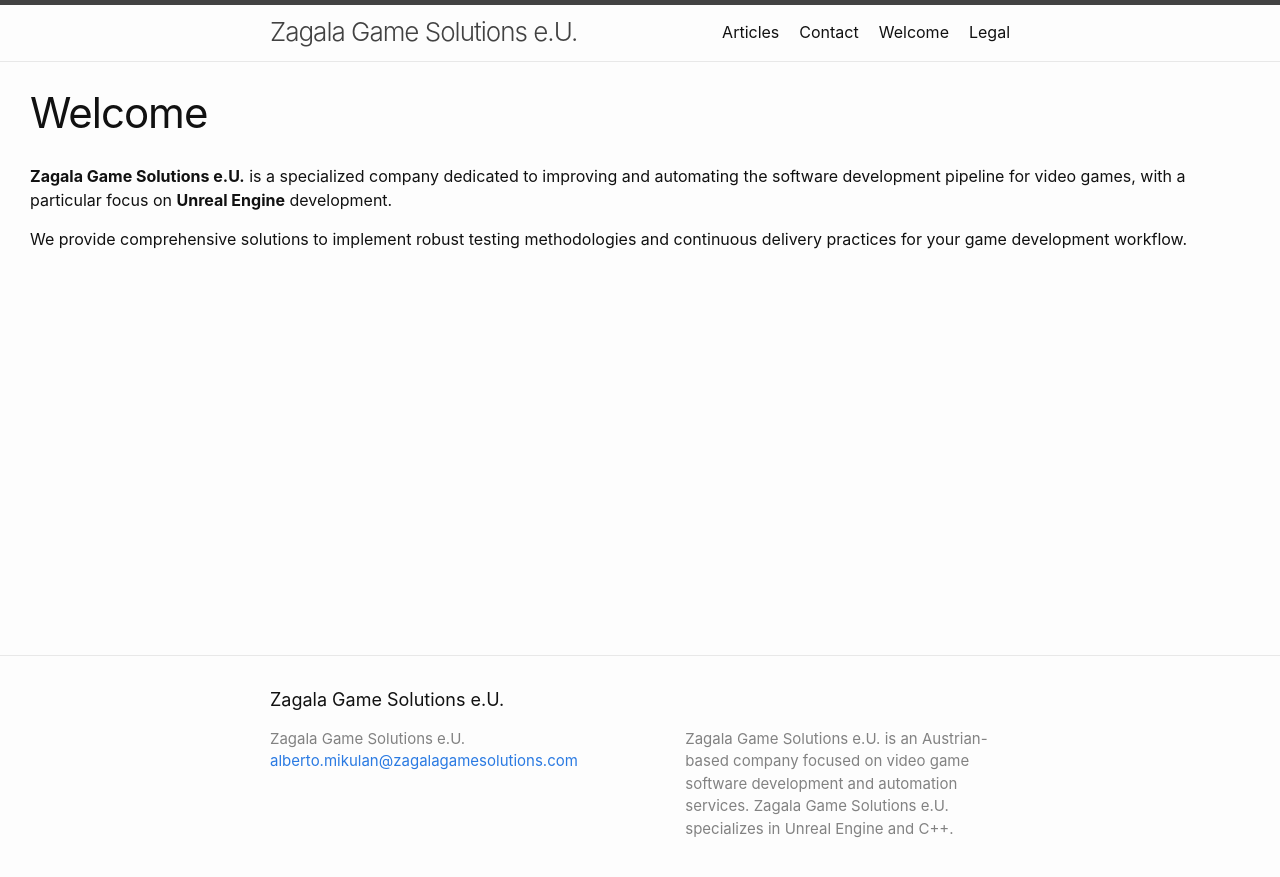
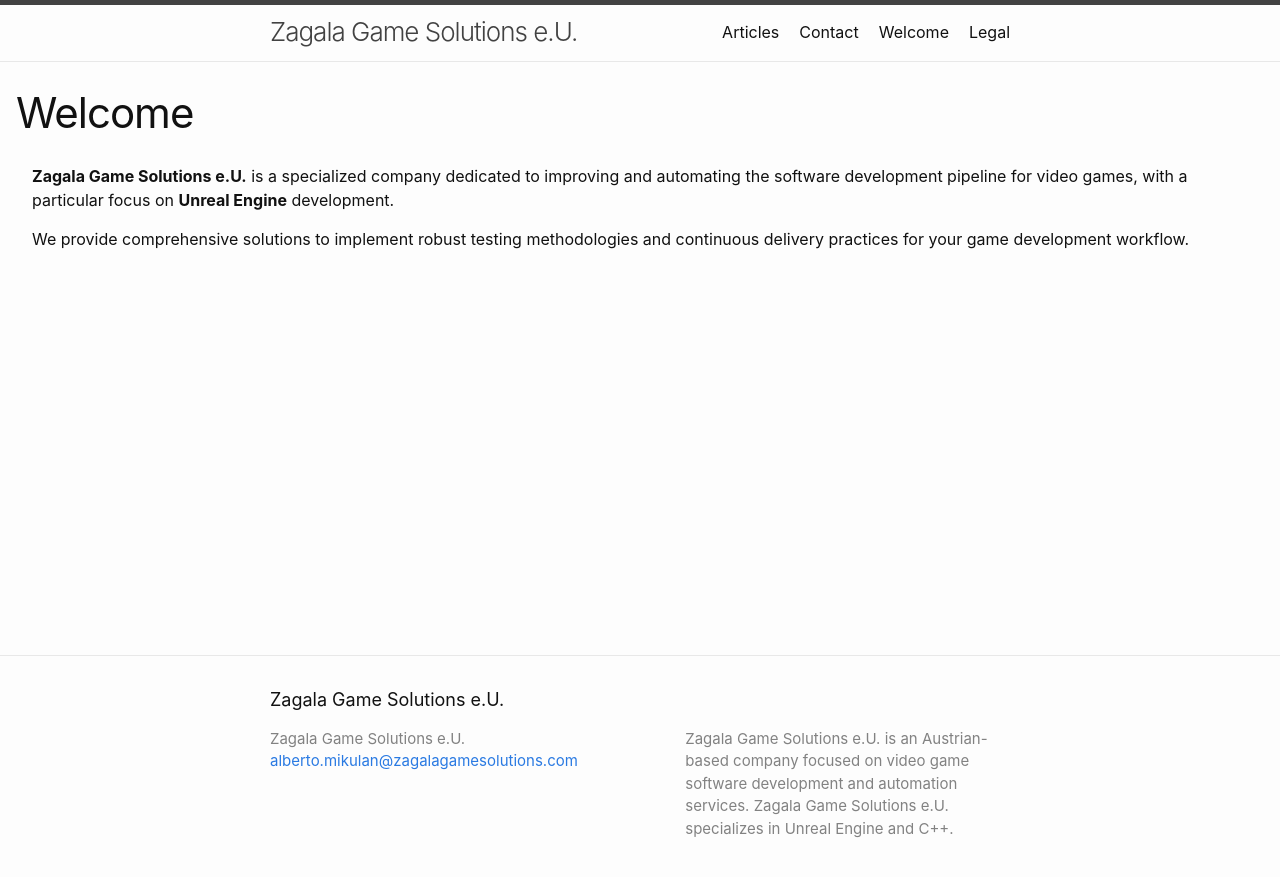
Before and after one commit to zagalagamesolutions/zagalagamesolutions.github.io, a Jekyll site: the page built from index.markdown, in a window 1280 px wide. Shown: the top 877 px of the page. Built offline with Jekyll 4.4.1, drawn with Linux system fonts in a browser that asks for light colours.

Commit message:
Update layouts content width to adapt to mobile/desktop.

```diff
--- a/_layouts/articles.html
+++ b/_layouts/articles.html
@@ -2,7 +2,7 @@
 layout: default
 ---
 
-<div class="home" style="max-width: 1280px; margin: 0 auto;">
+<div class="home responsive-container">
   {%- if page.title -%}
     <h1 class="page-heading">{{ page.title }}</h1>
   {%- endif -%}
--- a/_layouts/default.html
+++ b/_layouts/default.html
@@ -8,7 +8,7 @@
     {%- include header.html -%}
 
     <main class="page-content" aria-label="Content">
-      <div class="wrapper" style="max-width: 1280px; margin: 0 auto;">
+      <div class="wrapper responsive-container">
         {{ content }}
       </div>
     </main>
--- a/_layouts/home.html
+++ b/_layouts/home.html
@@ -2,7 +2,7 @@
 layout: default
 ---
 
-<div class="home" style="max-width: 1280px; margin: 0 auto;">
+<div class="home responsive-container">
   {%- if page.title -%}
     <h1 class="page-heading">{{ page.title }}</h1>
   {%- endif -%}
--- a/_layouts/page.html
+++ b/_layouts/page.html
@@ -7,7 +7,7 @@
     <h1 class="post-title">{{ page.title | escape }}</h1>
   </header>
 
-  <div class="post-content" style="max-width: 1280px; margin: 0 auto;">
+  <div class="post-content responsive-container">
     {{ content }}
   </div>
 
--- a/_layouts/post.html
+++ b/_layouts/post.html
@@ -15,7 +15,7 @@
       {%- endif -%}</p>
   </header>
 
-  <div class="post-content e-content" itemprop="articleBody" style="max-width: 1280px; margin: 0 auto;">
+  <div class="post-content e-content responsive-container" itemprop="articleBody">
     {{ content }}
   </div>
 
--- a/assets/main.scss
+++ b/assets/main.scss
@@ -3,3 +3,13 @@
 ---
 
 @import "minima";
+
+.responsive-container {
+  width: 100%;
+  max-width: 1280px;
+  margin-left: auto;
+  margin-right: auto;
+  padding-left: 1rem;
+  padding-right: 1rem;
+  box-sizing: border-box;
+}
```
